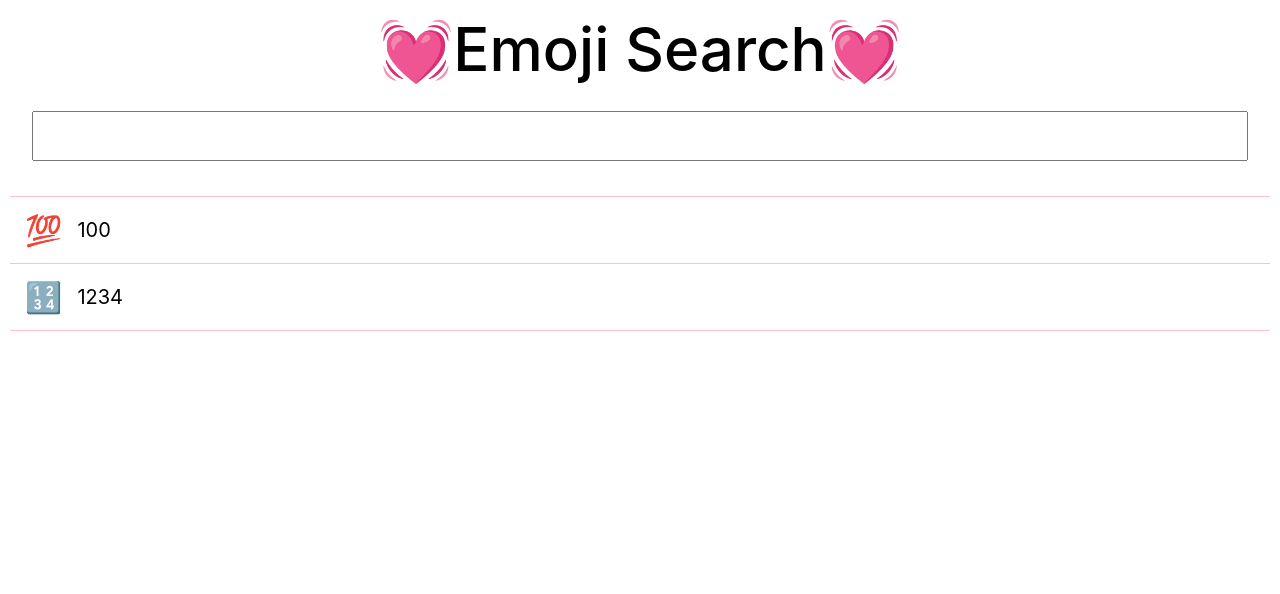
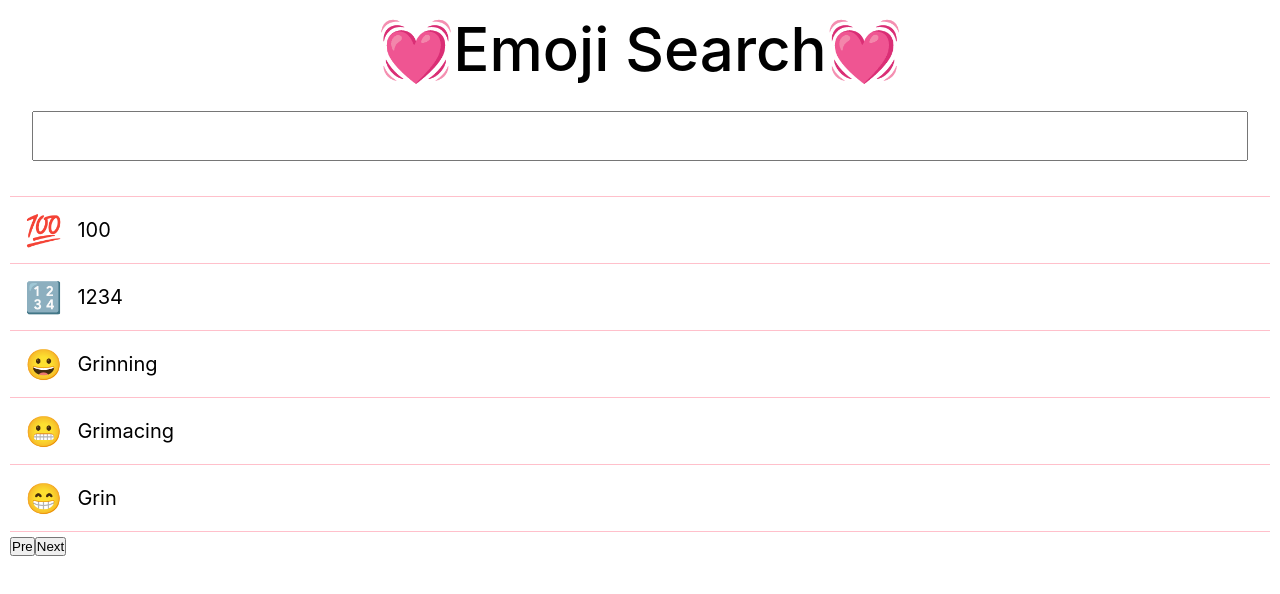
Before and after one commit to vuongvgc/EmojiSearch, a React (Create React App) app: page / in a window 1280 px wide. Shown: the top 594 px of the page. Built offline with nearby package versions, Linux system fonts and the light colour scheme.

Commit message:
button to control page

```diff
--- a/src/App.js
+++ b/src/App.js
@@ -9,7 +9,8 @@ class App extends React.Component  {
     super();
     this.state = {
       inputText: '',
-      dataEmoji: dataEmoji
+      dataEmoji: dataEmoji,
+      currentPage: 1,
     }
   }
   inputChange = (event) => {
@@ -24,9 +25,22 @@ class App extends React.Component  {
     if(event.charCode === 13) {
       this.setState({
         inputText: '',
-        dataEmoji: dataFillter
+        dataEmoji: dataFillter,
+        currentPage: 1
       })
     }
+  }
+  changePage = (event) => {
+    let currentPage;
+    const oldPage = this.state.currentPage;
+    if(event.target.value === 'pre') {
+      currentPage = oldPage - 1;
+    }else if(event.target.value === 'next'){
+      currentPage = oldPage +  1;
+    }
+    this.setState({
+      currentPage: currentPage
+    })
   }
   render() {
     const dataEmoji = this.state.dataEmoji;
@@ -35,7 +49,7 @@ class App extends React.Component  {
       <div className="App">
         <Headers />
         <InputSearch  value={inputText} inputChange={this.inputChange} handleInput={this.handleInput}/>
-        <EmojiList dataEmoji={dataEmoji}/>
+        <EmojiList dataEmoji={dataEmoji} currentPage={this.state.currentPage} changePage={this.changePage}/>
       </div>
     );
   }
--- a/src/EmojiList/EmojiList.js
+++ b/src/EmojiList/EmojiList.js
@@ -18,7 +18,8 @@ class EmojiList extends React.Component {
     render(){
       let listItems ;
       let dataEmoji = this.props.dataEmoji;
-      const rangeList = caculatorPage(dataEmoji,1,2);
+      let currentPage = this.props.currentPage;
+      const rangeList = caculatorPage(dataEmoji,currentPage,5);
       dataEmoji = dataEmoji.slice(rangeList.min, rangeList.max)
       if(dataEmoji.length === 0) {
         listItems = <StatusError />
@@ -29,9 +30,15 @@ class EmojiList extends React.Component {
       }
       return (
           <div className="List">
-              <ul>
-              {listItems}
-              </ul>
+              <div>
+                <ul>
+                {listItems}
+                </ul>
+              </div>
+              <div>
+                <button value="pre" onClick={this.props.changePage}>Pre</button>
+                <button value="next" onClick={this.props.changePage}>Next</button>
+              </div>
           </div>
       );
     }
```
